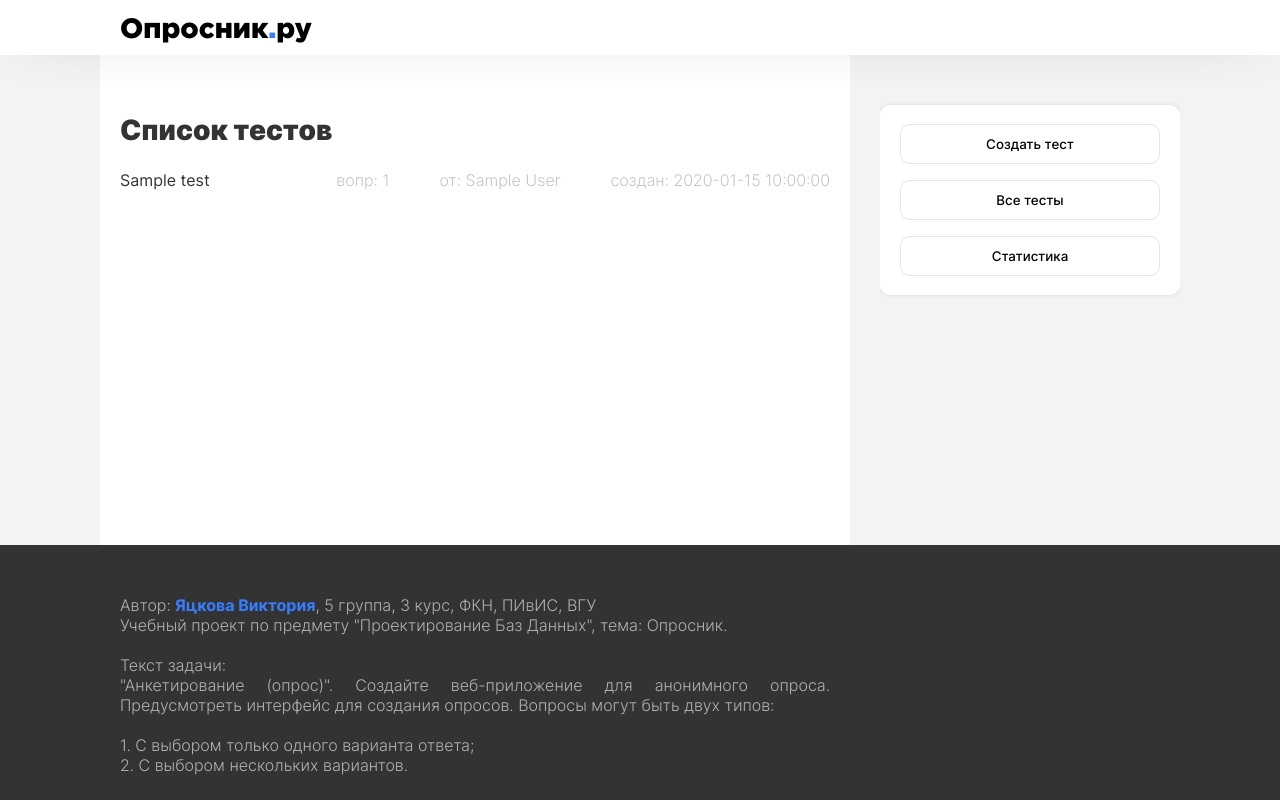
After one commit to ViktoriyaNik/Questionnaire, a Flask app: page /tests in a window 1280 px wide. The commit adds this page. Run offline with Flask 3, Linux system fonts and the light colour scheme; tables that the repository leaves empty hold one stand-in row (values such as "Sample post"); parts of the project's set-up code (start-up, migrations or seed data) failed here and were passed over.

Commit message:
Добавлена страница просмотра списка тестов
    Примечание:
    Переход к тесту пока не работает

    -   Добавлена страница просмотра списка тестов

    -   Исправлены/добавлены ссылки на все существующие на данный
        момент страницы в base.html

    -   Немного изменена адресация в base.html

```diff
--- a/app/routes.py
+++ b/app/routes.py
@@ -73,16 +73,26 @@ def save_test_to_db(form):
     #    sess.rollback()
 
 
-
-@app.route('/questionnaire/', defaults={'test_id': None})
-@app.route('/questionnaire/<test_id>')
-def questionnaire(test_id):
+@app.route('/tests')
+@app.route('/tests/<test_id>')
+def tests(test_id=None):
     if  test_id:
-        return render_template('questionnaire.html', test_id=test_id)
+        return render_template('tests.html', test_id=test_id)
     else:
-        return render_template('questionnaire.html', test_id=test_id, questionnaire_list=['test0', 'test1', 'test2', 'test3'])
+        sess = db.session
+        stmt = select(test_model)
+        resp = sess.execute(stmt).scalars()
+        test_list = [r for r in resp]
+        return render_template('tests.html', test_id=test_id,
+                               test_list=test_list
+                               #[
+                               #    test_model(id=1, title='Тестовое название 1', author_id=1, creation_date='2021-11-11'),
+                               #    test_model(id=2, title='Тестовое название 2', author_id=2, creation_date='2021-11-11'),
+                               #    test_model(id=3, title='Тестовое название 3', author_id=1, creation_date='2021-11-11')]
+                               )
 
 
+@app.route('/statistics')
 @app.route('/statistics/<test_id>')
-def statistics(test_id):
+def statistics(test_id=None):
     return render_template('statistics.html', test_id=test_id)
--- /dev/null
+++ b/app/static/styles/tests.css
@@ -0,0 +1,37 @@
+ul.list {
+
+}
+
+li.list-row {
+    border-bottom: 1px solid var(--page-layer-1);
+}
+
+li.list-row:last-child {
+    border-bottom: none;
+}
+
+
+li.list-row.test-row {
+
+}
+
+li.list-row.test-row h3.test-title {
+    max-width: fit-content;
+    white-space: nowrap; /* Отменяем перенос текста */
+    overflow: hidden; /* Обрезаем содержимое */
+    text-overflow: ellipsis; /* Многоточие */
+}
+
+.test-info {
+    float: right;
+    display: flex;
+    margin-left: auto;
+}
+
+.test-info > * {
+    margin-left: 50px;
+} .test-info *:first-child {margin-left: 0;}
+
+.test-info p {
+    color: var(--grayscale-2);
+}
--- a/app/templates/base.html
+++ b/app/templates/base.html
@@ -17,9 +17,9 @@
                 <div class="header-bar content vertical-align-outer">
                     <h1 class="logo vertical-align-inner">Опросник<span class="color-accent">.</span>ру</h1>
                     <nav class="vertical-align-inner">
-                        <a href="" class="">Создать тест</a>
-                        <a href="" class="">Все тесты</a>
-                        <a href="" class="">Статистика</a>
+                        <a href="{{ url_for('create') }}" class="">Создать тест</a>
+                        <a href="{{ url_for('tests') }}" class="">Все тесты</a>
+                        <a href="{{ url_for('statistics') }}" class="">Статистика</a>
                     </nav>
 
                 </div>
@@ -38,8 +38,8 @@
                         <div class="vertical-align-outer">
                             <div class="menu-button-group vertical-align-inner">
                                 <button class="button" onclick="window.location.href=`{{ url_for('create') }}`">Создать тест</button>
-                                <button class="button" onclick="window.location.href=`{{ url_for('questionnaire') }}`">Все тесты</button>
-                                <button class="button" onclick="window.location.href=`{{ url_for('statistics', test_id='test_statistics') }}`">Статистика</button>
+                                <button class="button" onclick="window.location.href=`{{ url_for('tests') }}`">Все тесты</button>
+                                <button class="button" onclick="window.location.href=`{{ url_for('statistics') }}`">Статистика</button>
                             </div>
                         </div>
                     </nav>
--- a/app/templates/questionnaire-list.html
+++ /dev/null
@@ -1,6 +0,0 @@
-{% block content %}
-<h1>List of questionnaires:</h1>
-{% for q in questionnaire_list %}
-<p>{{ q }}</p>
-{% endfor %}
-{% endblock %}
--- a/app/templates/statistics.html
+++ b/app/templates/statistics.html
@@ -1,6 +1,10 @@
 {% extends 'base.html' %}
 
 {% block content %}
-<h1>{{ test_id }}</h1>
+{% if test_id %}
+<h1>Статистика теста: {{ test_id }}</h1>
+{% else %}
+<h1>Тестовая статистика</h1>
+{% endif %}
 {% include '/dev/indev.html' %}
 {% endblock %}
--- /dev/null
+++ b/app/templates/tests.html
@@ -0,0 +1,36 @@
+{% extends 'base.html' %}
+
+{% block head %}
+<link rel="stylesheet" href="{{ url_for('static', filename='styles/tests.css') }}">
+{% endblock %}
+
+{% block content %}
+<div class="content-block">
+    {% if test_id %}
+        <div class="content-row">
+            <h1>Тест номер: {{ test_id }}</h1>
+        </div>
+    {% else %}
+    <div class="content-block">
+        <div class="content-row">
+            <h1>Список тестов</h1>
+            <ul class="list">
+                {% for test in test_list %}
+                    <li class="list-row test-row vertical-align-wrapper">
+                        <div class="vertical-align-outer">
+                            <h3 class="test-title vertical-align-inner">{{ test.title }}</h3>
+                            <div class="test-info vertical-align-inner">
+                                <p>вопр: {{ test.questions.count() }}</p>
+                                <p>от: {{ test.author }}</p>
+                                <p>создан: {{ test.creation_date }}</p>
+                            </div>
+                        </div>
+
+                    </li>
+                {% endfor %}
+            </ul>
+        </div>
+    </div>
+    {% endif %}
+</div>
+{% endblock %}
```
Also changed, not shown: app/templates/questionnaire.html (deleted, +0 -10 lines).
